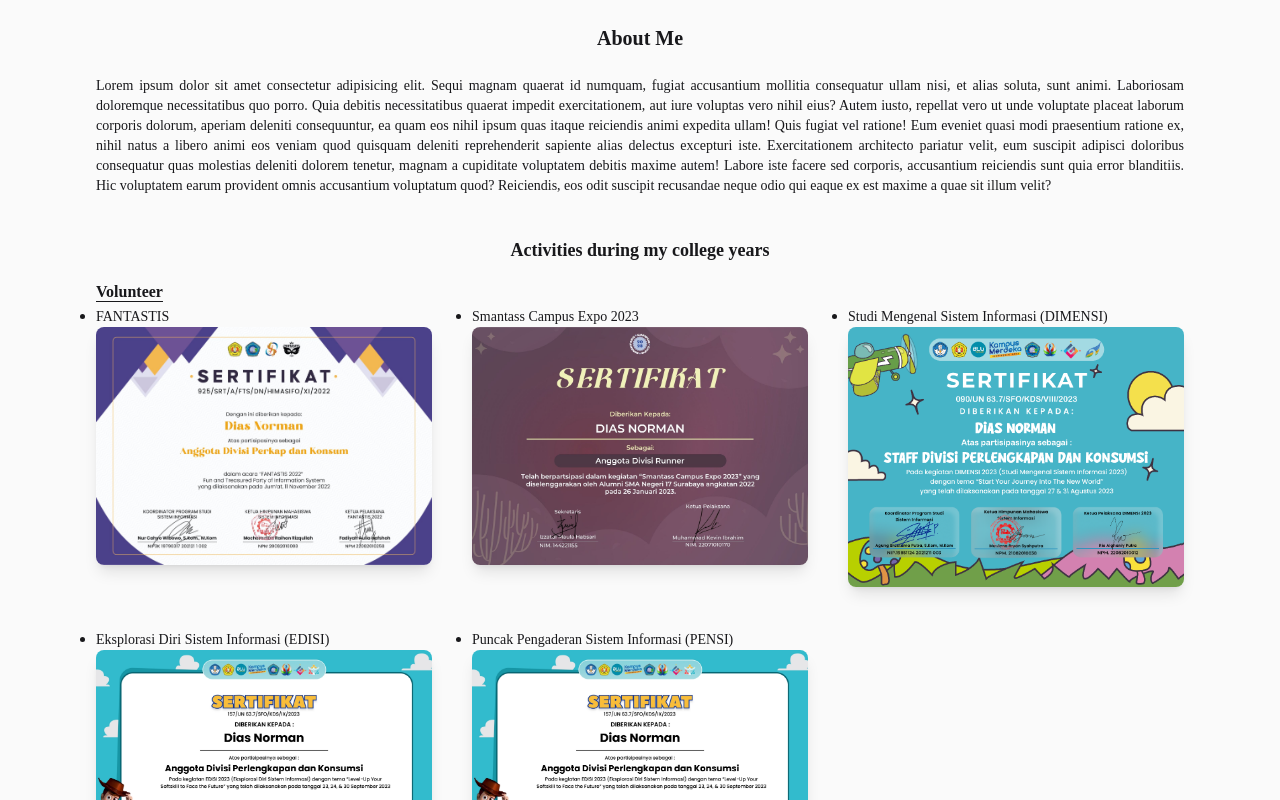
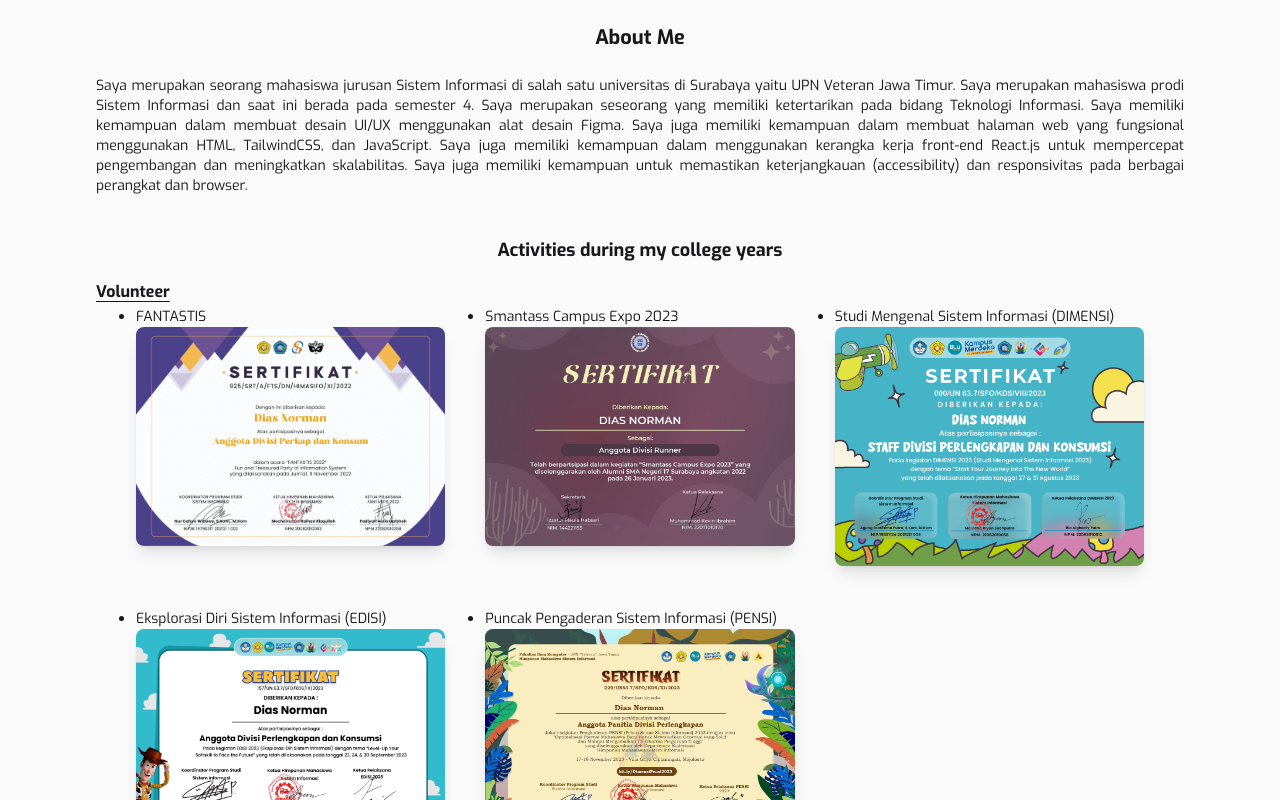
Before and after one commit to diasoy/xxyyzz, a React (Vite) app: page /about in a window 1280 px wide. Shown: the top 800 px of the page. Built offline with nearby package versions, Linux system fonts and the light colour scheme.

Commit message:
[ADD] contact me n other

```diff
--- a/index.html
+++ b/index.html
@@ -6,6 +6,16 @@
   <link rel="icon" type="image/svg+xml" href="/vite.svg" />
   <meta name="viewport" content="width=device-width, initial-scale=1.0" />
   <title>Portfolio | Dias Norman</title>
+  <link rel="preconnect" href="https://fonts.googleapis.com">
+  <link rel="preconnect" href="https://fonts.gstatic.com" crossorigin>
+  <link
+    href="https://fonts.googleapis.com/css2?family=Comfortaa:wght@300..700&family=Exo:ital,wght@0,100..900;1,100..900&family=Roboto:ital,wght@0,100;0,300;0,400;0,500;0,700;0,900;1,100;1,300;1,400;1,500;1,700;1,900&display=swap"
+    rel="stylesheet">
+  <style>
+    body {
+      font-family: 'Exo', sans-serif;
+    }
+  </style>
 </head>
 
 <body className="dark">
--- a/src/App.jsx
+++ b/src/App.jsx
@@ -34,7 +34,7 @@ const App = () => {
 
   return (
     <>
-      <div className=" text-black font-[Montserrat] dark:bg-zinc-800 dark:text-white">
+      <div className=" text-black dark:bg-zinc-800 dark:text-white">
         <Navbar setTheme={handleTheme} theme={theme} />
         <Profile />
         <AboutHeader />
--- a/src/components/About/About.jsx
+++ b/src/components/About/About.jsx
@@ -2,6 +2,7 @@ import fantastis from "../../assets/sertifikat/fantastis.jpg";
 import campex from "../../assets/sertifikat/campex.jpg";
 import dimensi from "../../assets/sertifikat/dimensi.png";
 import edisi from "../../assets/sertifikat/edisi.jpg";
+import pensi from "../../assets/sertifikat/pensi.png";
 import googleCloud from "../../assets/sertifikat/googlecloud.png";
 import dasarProyek from "../../assets/sertifikat/dasar manajemen proyek.png";
 import dasarJavascript from "../../assets/sertifikat/dasar javascript.png";
@@ -30,30 +31,24 @@ const About = () => {
 
   return (
     <>
-      <div className="font-[Montserrat] bg-zinc-50 dark:bg-zinc-800 text-zinc-900 dark:text-zinc-50">
+      <div className="bg-zinc-50 dark:bg-zinc-800 text-zinc-900 dark:text-zinc-50">
         <div className="mx-10 lg:mx-24">
           <h1 className="text-center p-6 font-bold text-lg lg:text-xl">
             About Me
           </h1>
           <p className="text-sm text-justify">
-            Lorem ipsum dolor sit amet consectetur adipisicing elit. Sequi
-            magnam quaerat id numquam, fugiat accusantium mollitia consequatur
-            ullam nisi, et alias soluta, sunt animi. Laboriosam doloremque
-            necessitatibus quo porro. Quia debitis necessitatibus quaerat
-            impedit exercitationem, aut iure voluptas vero nihil eius? Autem
-            iusto, repellat vero ut unde voluptate placeat laborum corporis
-            dolorum, aperiam deleniti consequuntur, ea quam eos nihil ipsum quas
-            itaque reiciendis animi expedita ullam! Quis fugiat vel ratione! Eum
-            eveniet quasi modi praesentium ratione ex, nihil natus a libero
-            animi eos veniam quod quisquam deleniti reprehenderit sapiente alias
-            delectus excepturi iste. Exercitationem architecto pariatur velit,
-            eum suscipit adipisci doloribus consequatur quas molestias deleniti
-            dolorem tenetur, magnam a cupiditate voluptatem debitis maxime
-            autem! Labore iste facere sed corporis, accusantium reiciendis sunt
-            quia error blanditiis. Hic voluptatem earum provident omnis
-            accusantium voluptatum quod? Reiciendis, eos odit suscipit
-            recusandae neque odio qui eaque ex est maxime a quae sit illum
-            velit?
+            Saya merupakan seorang mahasiswa jurusan Sistem Informasi di salah
+            satu universitas di Surabaya yaitu UPN Veteran Jawa Timur. Saya
+            merupakan mahasiswa prodi Sistem Informasi dan saat ini berada pada
+            semester 4. Saya merupakan seseorang yang memiliki ketertarikan pada
+            bidang Teknologi Informasi. Saya memiliki kemampuan dalam membuat
+            desain UI/UX menggunakan alat desain Figma. Saya juga memiliki
+            kemampuan dalam membuat halaman web yang fungsional menggunakan
+            HTML, TailwindCSS, dan JavaScript. Saya juga memiliki kemampuan
+            dalam menggunakan kerangka kerja front-end React.js untuk
+            mempercepat pengembangan dan meningkatkan skalabilitas. Saya juga
+            memiliki kemampuan untuk memastikan keterjangkauan (accessibility)
+            dan responsivitas pada berbagai perangkat dan browser.
           </p>
           <h1 className="mt-10 text-center text-lg mb-4 font-bold">
             Activities during my college years
@@ -62,7 +57,7 @@ const About = () => {
             <h1 className="underline underline-offset-4 font-bold">
               Volunteer
             </h1>
-            <ul className="flex flex-col gap-10 md:grid md:grid-cols-2 lg:grid-cols-3">
+            <ul className="flex flex-col mx-10 gap-10 md:grid md:grid-cols-2 lg:grid-cols-3">
               <li className="list-disc">
                 <h1 className="text-sm">FANTASTIS</h1>
                 <img
@@ -93,17 +88,13 @@ const About = () => {
                 <h1 className="text-sm">
                   Eksplorasi Diri Sistem Informasi (EDISI)
                 </h1>
-                <img src={edisi} alt="edisi" className="rounded-lg shadow-lg" />
+                <img src={edisi} alt="edisi" className="rounded-lg shadow-lg"/>
               </li>
               <li className="list-disc">
                 <h1 className="text-sm">
                   Puncak Pengaderan Sistem Informasi (PENSI)
                 </h1>
-                <img
-                  src={edisi}
-                  alt="dimensi"
-                  className="rounded-lg shadow-lg"
-                />
+                <img src={pensi} alt="pensi" className="rounded-lg shadow-lg" />
               </li>
             </ul>
           </div>
--- a/src/components/Navbar/Navbar.jsx
+++ b/src/components/Navbar/Navbar.jsx
@@ -88,7 +88,7 @@ const Navbar = ({ theme, setTheme }) => {
               >
                 Contact
               </Link>
-              <div className="hover:cursor-pointer hover:transition-all hover:animate-bounce">
+              <div className="hover:cursor-pointer">
                 {theme === "dark" ? (
                   <Moon size={24} onClick={toggleTheme} />
                 ) : (
@@ -135,7 +135,7 @@ const Navbar = ({ theme, setTheme }) => {
                 Contact
               </Link>
             </div>
-            <div className="hover:cursor-pointer hover:transition-all hover:animate-bounce">
+            <div className="hover:cursor-pointer">
               {theme === "dark" ? (
                 <Moon size={32} onClick={toggleTheme} />
               ) : (
--- a/src/components/Project/ProjectHeader.jsx
+++ b/src/components/Project/ProjectHeader.jsx
@@ -34,7 +34,7 @@ const ProjectHeader = () => {
                         KiddyLearn
                       </h1>
                       <p className="text-center">
-                        Aplikasi Permainan dan Belajar Anak Menyenangkan
+                        Aplikasi Permainan Belajar Anak Menyenangkan
                       </p>
                     </div>
                   </div>
--- a/src/components/Project/Qris/Qris.jsx
+++ b/src/components/Project/Qris/Qris.jsx
@@ -23,7 +23,7 @@ const Qris = () => {
   }, []);
   return (
     <>
-      <div className="font-[Montserrat] dark:bg-zinc-800 dark:text-white">
+      <div className=" dark:bg-zinc-800 dark:text-white">
         <div className="flex flex-col pt-12 mx-10 gap-4 md:mx-32 lg:mx-64 2xl:mx-96">
           <div className="flex flex-col gap-4 mb-8">
             <h1 className="font-bold text-xl 2xl:text-2xl">QRIS</h1>
--- a/src/components/Project/kiddyLearn/KiddyLearn.jsx
+++ b/src/components/Project/kiddyLearn/KiddyLearn.jsx
@@ -36,7 +36,7 @@ const KiddyLearn = () => {
   }, []);
   return (
     <>
-      <div className="font-[Montserrat] dark:bg-zinc-800 dark:text-white">
+      <div className="dark:bg-zinc-800 dark:text-white">
         <div className="flex flex-col pt-12 mx-10 gap-4 md:mx-32 lg:mx-64 2xl:mx-96">
           <div className="flex flex-col gap-4 mb-8">
             <h1 className="font-bold text-xl 2xl:text-2xl">
```
Also changed, not shown: src/components/About/AboutHeader.jsx (+17 -17 lines), src/components/Profile/Profile.jsx (+6 -6 lines), src/assets/sertifikat/pensi.png (added).
